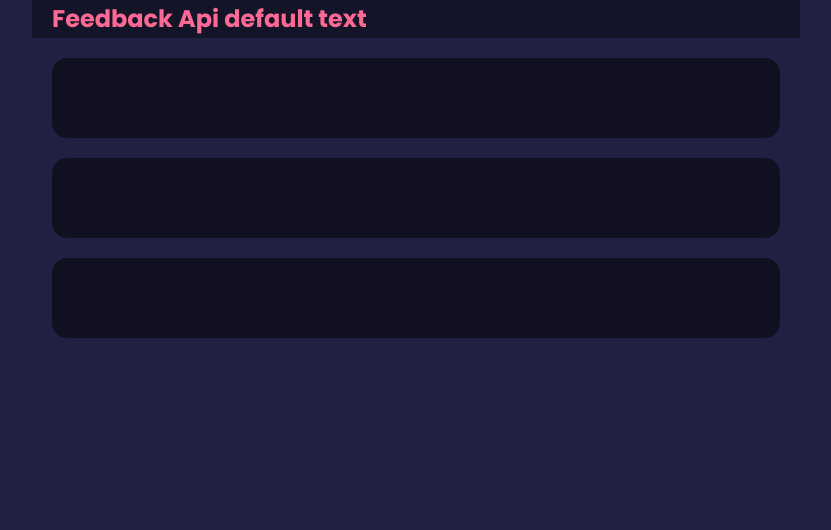
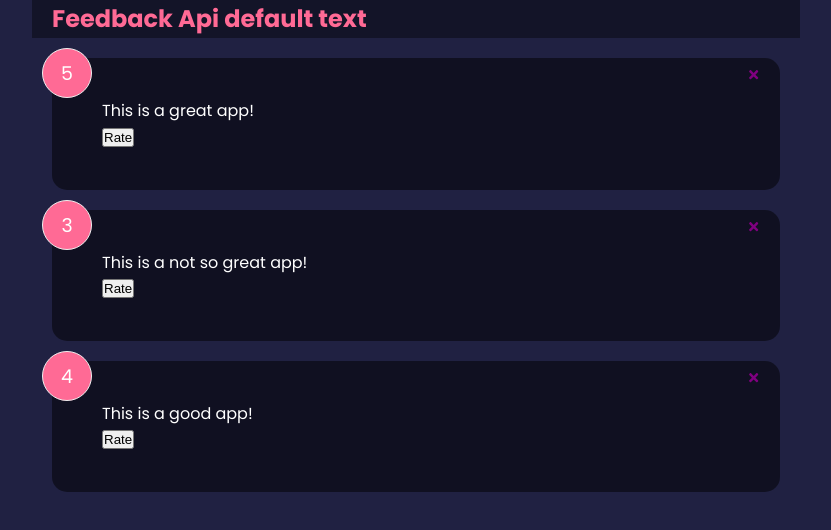
Before and after one commit to Gokhan-Unal/feedback-app, a React (Create React App) app: page / in a window 1280 px wide. Shown: the top 530 px of the page, without its empty margins (224-1055 px from the left). Built offline with nearby package versions, Linux system fonts and the light colour scheme.

Commit message:
handling events

```diff
--- a/package.json
+++ b/package.json
@@ -8,6 +8,7 @@
     "@testing-library/user-event": "^13.5.0",
     "react": "^17.0.2",
     "react-dom": "^17.0.2",
+    "react-icons": "^4.3.1",
     "react-scripts": "5.0.0",
     "web-vitals": "^2.1.4"
   },
--- a/src/App.js
+++ b/src/App.js
@@ -6,11 +6,19 @@
 
 export default function App() {
   const [feedback, setFeedback] = useState(FeedbackData);
+  console.log(feedback);
+
+  const deleteFeedback = (id) => {
+    if (window.confirm('Are you sure you want to delete this feedback?')) {
+      setFeedback(feedback.filter((item) => item.id !== id));
+    }
+  };
+
   return (
     <div>
       <Header />
       <div className='container'>
-        <FeedbackList feedback={feedback} />
+        <FeedbackList feedback={feedback} handleDelete={deleteFeedback} />
       </div>
     </div>
   );
--- a/src/components/FeedbackItem.js
+++ b/src/components/FeedbackItem.js
@@ -1,17 +1,21 @@
 import React, { useState } from 'react';
 import Card from './shared/Card';
 import PropTypes from 'prop-types';
+import { FaTimes } from 'react-icons/fa';
 
-export default function FeedbackItem({ id, rating, text }) {
+export default function FeedbackItem({ id, rating, text, handleDelete }) {
+  console.log('id: ', id);
   return (
     <Card reverse>
       <div className='num-display'>{rating}</div>
       <div className='text-display'>{text}</div>
+      <button onClick={() => handleDelete(id)} className='close'>
+        <FaTimes color='purple' />
+      </button>
       <button>Rate</button>
     </Card>
   );
 }
-
 
 FeedbackItem.propTypes = {
   id: PropTypes.number,
--- a/src/components/FeedbackList.js
+++ b/src/components/FeedbackList.js
@@ -2,7 +2,7 @@
 import FeedbackItem from './FeedbackItem';
 import PropTypes from 'prop-types';
 
-export default function FeedbackList({ feedback }) {
+export default function FeedbackList({ feedback, handleDelete }) {
   if (!feedback || feedback.length === 0) {
     return <p>No feedback given yet</p>;
   }
@@ -10,7 +10,7 @@
   return (
     <div className='feedback-list'>
       {feedback.map((item) => (
-        <FeedbackItem key={item.id} {...item} />
+        <FeedbackItem key={item.id} {...item} handleDelete={handleDelete} />
       ))}
     </div>
   );
--- a/src/components/shared/Card.js
+++ b/src/components/shared/Card.js
@@ -14,7 +14,9 @@
         backgroundColor: reverse ? 'rgba(0, 0, 0, 0.5)' : '#fff',
         color: reverse ? '#fff' : '#000',
       }}
-    ></div>
+    >
+      {children}
+    </div>
   );
 }
 
```
Also changed, not shown: 1 other file (tests, documents, lock files or other folders).
